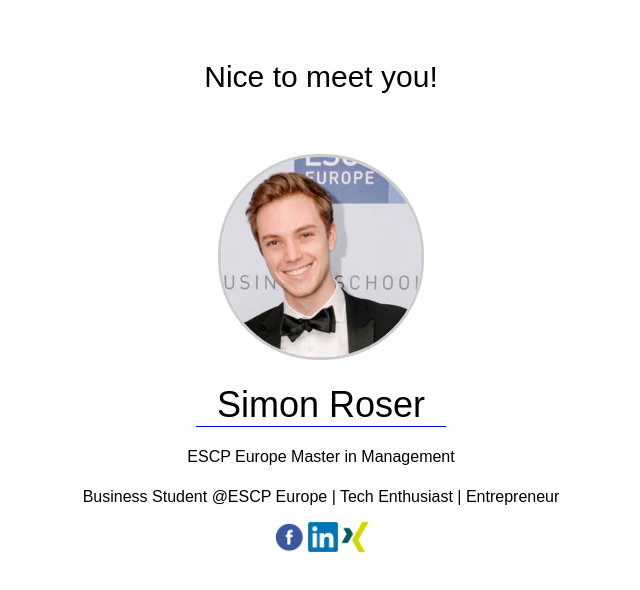
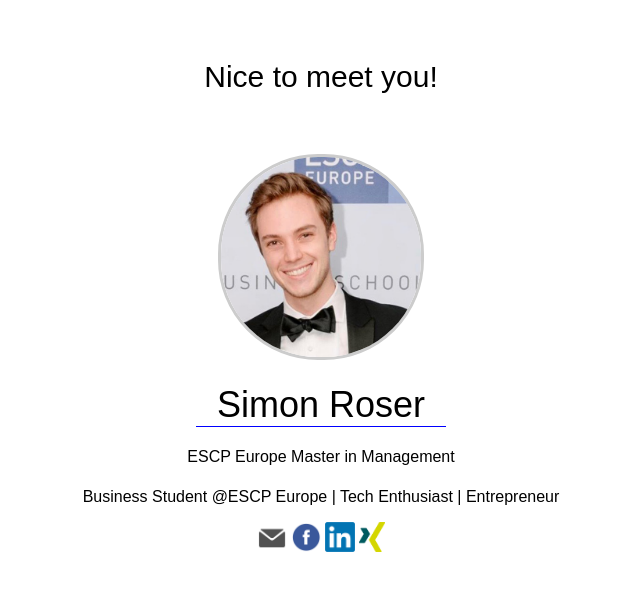
Before and after one commit to simonroser/simonroser.github.io.old, a plain HTML site: page index.html in a window 1280 px wide. Shown: the whole page, without its empty margins (319-959 px from the left). Drawn offline with Linux system fonts and the light colour scheme.

Commit message:
Update index.html

```diff
--- a/index.html
+++ b/index.html
@@ -33,8 +33,8 @@
 			</p>
 		</div>
 		<div class="link-container">
-				<a href="mailto:hi@simonroser.com?><img src="mail_logo.png"</a>
-				<a href="https://facebook.com/simon.01110010" ><img src="logo_FB.png" style="height: 30px"></a>
+				<a href="mailto:hi@simonroser.com"><img src="mail_logo.png" style="height: 30px"></a>
+				<a href="https://facebook.com/simon.01110010"><img src="logo_FB.png" style="height: 30px"></a>
 				<a href="https://www.linkedin.com/in/simon-roser/"><img src="linkedin.png" style="height: 30px"></a>
 				<a href="https://www.xing.com/profile/Simon_Roser4?sc_o=mxb_p"><img src="logo_xing.png" style="height: 30px"></a>
 		</div>
```
